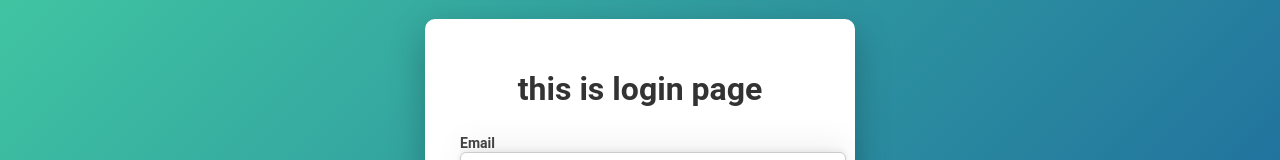
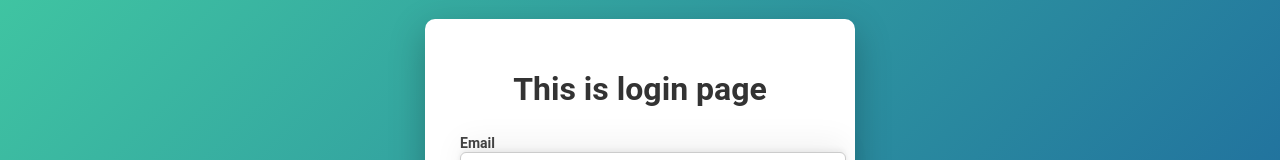
Before and after one commit to Indresh-Gupta/PromptLab, a React (Vite) app in the folder Frontend/: page / in a window 1280 px wide. Shown: the part 178-338 px from the top of the page. Built offline with nearby package versions, Linux system fonts and the light colour scheme.

Commit message:
ready for deployment

```diff
--- a/Frontend/src/Component/login.jsx
+++ b/Frontend/src/Component/login.jsx
@@ -53,7 +53,7 @@ function Login() {
     return ( <>
     <div className="auth-container">
     <form onSubmit={submitHandler}>
-        <h1>this is login page </h1>
+        <h1>This is login page </h1>
            <label htmlFor="email">Email</label>
           <input type="text" placeholder="Enter your email" id="email" name="email" onChange={inputHandler} />
           <br></br><br></br>
```
Also changed, not shown: 1 other file (tests, documents, lock files or other folders).
